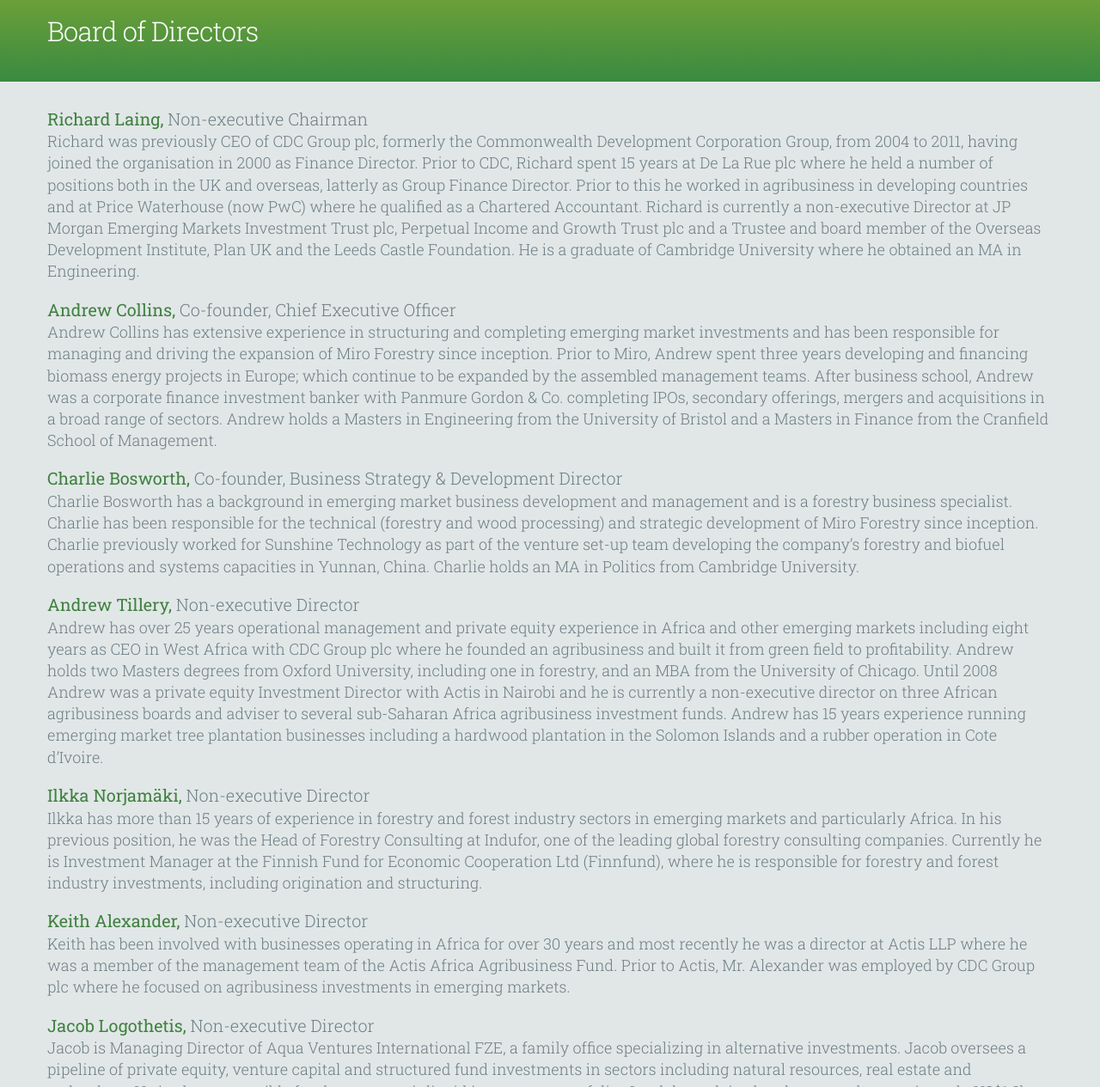
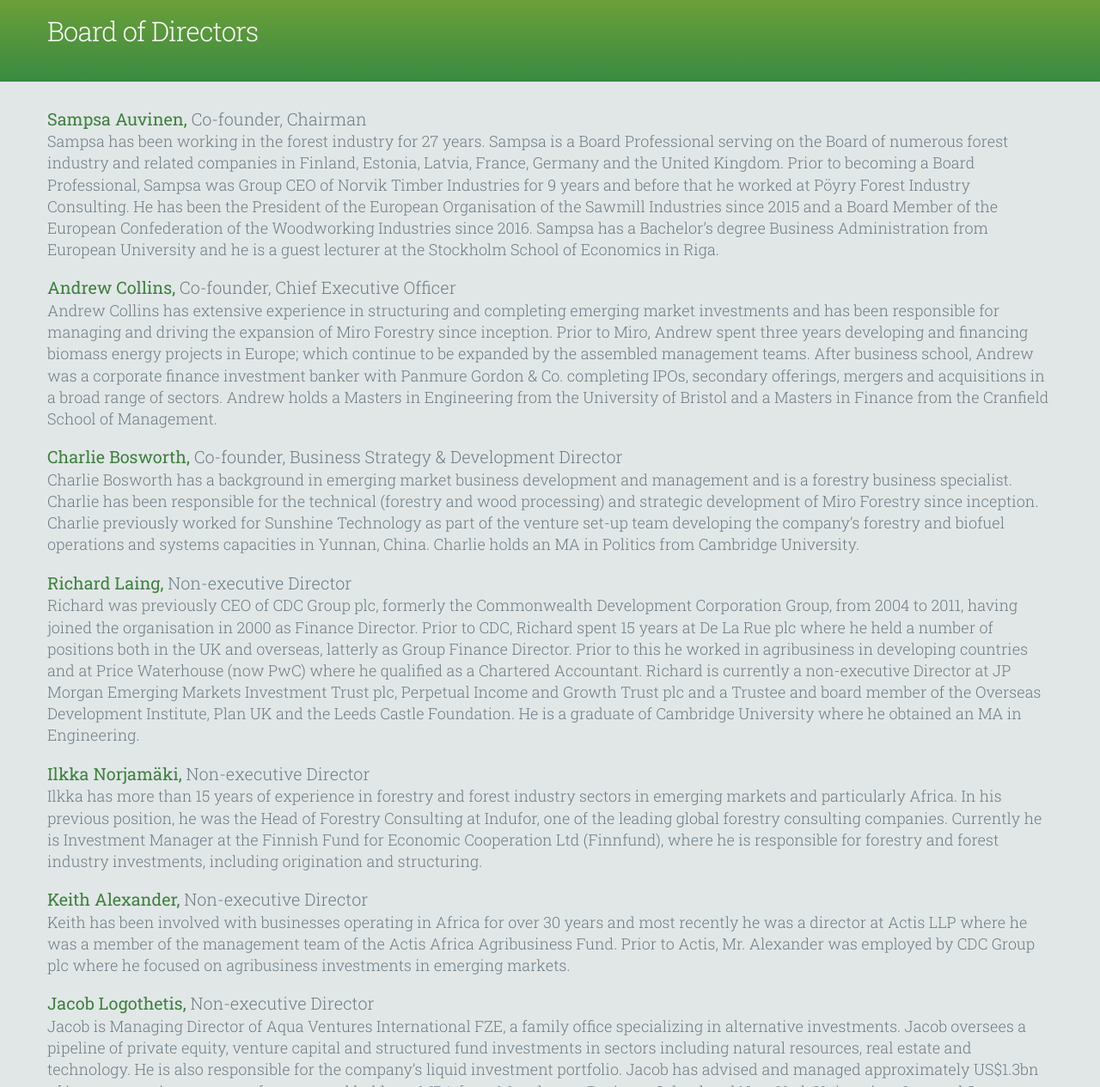
Before and after one commit to asmt3/www.miroforestry.com, a Jekyll site: the page built from company/board-of-directors.html, in a window 1280 px wide and 1400 px high, scrolled down 340 px, cut to the strip 135-1400 px from the top of the window. Shown: the whole strip at 86% size. Built offline with Jekyll 4.4.1, drawn with Linux system fonts in a browser that asks for light colours; nearby versions of some CDN libraries; comment, search, counter and statistics services are not loaded; some of the changed text lies outside the part shown.

Commit message:
change of board

```diff
--- a/company/board-of-directors.html
+++ b/company/board-of-directors.html
@@ -6,41 +6,67 @@
 
 <dl class="board-of-directors">
 
-  <dt><span class="name">Richard Laing,</span> Non-executive Chairman</dt>
-  <dd>Richard was previously CEO of CDC Group plc, formerly the Commonwealth Development Corporation Group, from 2004 to 2011, having joined the organisation in 2000 as Finance Director. Prior to CDC, Richard spent 15 years at De La Rue plc where he held a number of positions both
-in the UK and overseas, latterly as Group Finance Director. Prior to this he worked in agribusiness
-in developing countries and at Price Waterhouse (now PwC) where he qualified as a Chartered Accountant. Richard is currently a non-executive Director at JP Morgan Emerging Markets Investment Trust plc, Perpetual Income and Growth Trust plc and a Trustee and board member of the Overseas Development Institute, Plan UK and the Leeds Castle Foundation. He is a graduate of Cambridge University where he obtained an MA in Engineering.</dd>
+
+  <dt><span class="name">Sampsa Auvinen,</span> Co-founder, Chairman</dt>
+  <dd>Sampsa has been working in the forest industry for 27 years. Sampsa is a Board Professional serving on the Board
+    of numerous forest industry and related companies in Finland, Estonia, Latvia, France, Germany and the United
+    Kingdom. Prior to becoming a Board Professional, Sampsa was Group CEO of Norvik Timber Industries for 9 years and
+    before that he worked at Pöyry Forest Industry Consulting. He has been the President of the European Organisation of
+    the Sawmill Industries since 2015 and a Board Member of the European Confederation of the Woodworking Industries
+    since 2016. Sampsa has a Bachelor’s degree Business Administration from European University and he is a guest
+    lecturer at the Stockholm School of Economics in Riga.</dd>
+
+
 
 
   <dt><span class="name">Andrew Collins,</span> Co-founder, Chief Executive Officer</dt>
-  <dd>Andrew Collins has extensive experience in structuring and completing emerging market investments and has been responsible for managing and driving the expansion of Miro Forestry since inception. Prior to Miro, Andrew spent three years developing and financing biomass energy projects in Europe; which continue to be expanded by the assembled management teams. After business school, Andrew was a corporate finance investment banker with Panmure Gordon & Co. completing IPOs, secondary offerings, mergers and acquisitions in a broad range of sectors. Andrew holds a Masters in Engineering from the University of Bristol and a Masters in Finance from the Cranfield School of Management.</dd>
+  <dd>Andrew Collins has extensive experience in structuring and completing emerging market investments and has been
+    responsible for managing and driving the expansion of Miro Forestry since inception. Prior to Miro, Andrew spent
+    three years developing and financing biomass energy projects in Europe; which continue to be expanded by the
+    assembled management teams. After business school, Andrew was a corporate finance investment banker with Panmure
+    Gordon & Co. completing IPOs, secondary offerings, mergers and acquisitions in a broad range of sectors. Andrew
+    holds a Masters in Engineering from the University of Bristol and a Masters in Finance from the Cranfield School of
+    Management.</dd>
 
 
   <dt><span class="name">Charlie Bosworth,</span> Co-founder, Business Strategy &amp; Development Director</dt>
   <dd>Charlie Bosworth has a background in emerging market business development and management
-and is a forestry business specialist. Charlie has been responsible for the technical (forestry and wood processing) and strategic development of Miro Forestry since inception. Charlie previously worked for Sunshine Technology as part of the venture set-up team developing the company’s forestry and biofuel operations and systems capacities in Yunnan, China. Charlie holds an MA in Politics from Cambridge University.</dd>
+    and is a forestry business specialist. Charlie has been responsible for the technical (forestry and wood processing)
+    and strategic development of Miro Forestry since inception. Charlie previously worked for Sunshine Technology as
+    part of the venture set-up team developing the company’s forestry and biofuel operations and systems capacities in
+    Yunnan, China. Charlie holds an MA in Politics from Cambridge University.</dd>
 
 
-  <dt><span class="name">Andrew Tillery,</span>  Non-executive Director</dt>
-  <dd>Andrew has over 25 years operational management and private equity experience in Africa and
-other emerging markets including eight years as CEO in West Africa with CDC Group plc where
-he founded an agribusiness and built it from green field to profitability. Andrew holds two Masters degrees from Oxford University, including one in forestry, and an MBA from the University of Chicago. Until 2008 Andrew was a private equity Investment Director with Actis in Nairobi and he is currently a non-executive director on three African agribusiness boards and adviser to several sub-Saharan Africa agribusiness investment funds. Andrew has 15 years experience running emerging market tree plantation businesses including a hardwood plantation in the Solomon Islands and a rubber operation in Cote d’Ivoire.</dd>
-
+  <dt><span class="name">Richard Laing,</span> Non-executive Director</dt>
+  <dd>Richard was previously CEO of CDC Group plc, formerly the Commonwealth Development Corporation Group, from 2004 to
+    2011, having joined the organisation in 2000 as Finance Director. Prior to CDC, Richard spent 15 years at De La Rue
+    plc where he held a number of positions both
+    in the UK and overseas, latterly as Group Finance Director. Prior to this he worked in agribusiness
+    in developing countries and at Price Waterhouse (now PwC) where he qualified as a Chartered Accountant. Richard is
+    currently a non-executive Director at JP Morgan Emerging Markets Investment Trust plc, Perpetual Income and Growth
+    Trust plc and a Trustee and board member of the Overseas Development Institute, Plan UK and the Leeds Castle
+    Foundation. He is a graduate of Cambridge University where he obtained an MA in Engineering.</dd>
 
   <dt><span class="name">Ilkka Norjam&auml;ki,</span> Non-executive Director</dt>
-  <dd>Ilkka has more than 15 years of experience in forestry and forest industry sectors in emerging markets and particularly Africa. In his previous position, he was the Head of Forestry Consulting at Indufor, one of the leading global forestry consulting companies. Currently he is Investment Manager at the Finnish Fund for Economic Cooperation Ltd (Finnfund), where he is responsible for forestry and forest industry investments, including origination and structuring.</dd>
+  <dd>Ilkka has more than 15 years of experience in forestry and forest industry sectors in emerging markets and
+    particularly Africa. In his previous position, he was the Head of Forestry Consulting at Indufor, one of the leading
+    global forestry consulting companies. Currently he is Investment Manager at the Finnish Fund for Economic
+    Cooperation Ltd (Finnfund), where he is responsible for forestry and forest industry investments, including
+    origination and structuring.</dd>
 
 
   <dt><span class="name">Keith Alexander,</span> Non-executive Director</dt>
-  <dd>Keith has been involved with businesses operating in Africa for over 30 years and most recently he was a director at Actis LLP where he was a member of the management team of the Actis Africa Agribusiness Fund. Prior to Actis, Mr. Alexander was employed by CDC Group plc where he focused on agribusiness investments in emerging markets.</dd>
+  <dd>Keith has been involved with businesses operating in Africa for over 30 years and most recently he was a director
+    at Actis LLP where he was a member of the management team of the Actis Africa Agribusiness Fund. Prior to Actis, Mr.
+    Alexander was employed by CDC Group plc where he focused on agribusiness investments in emerging markets.</dd>
 
 
   <dt><span class="name">Jacob Logothetis,</span> Non-executive Director</dt>
   <dd>Jacob is Managing Director of Aqua Ventures International FZE, a family office specializing in
-alternative investments. Jacob oversees a pipeline of private equity, venture capital and structured fund investments in sectors including natural resources, real estate and technology. He is also responsible for the company’s liquid investment portfolio. Jacob has advised and managed approximately US$1.3bn of investments into a range of sectors and holds an MBA from Manchester Business School and New York University - Leonard Stern School of Business.</dd>
-
-
-<dt><span class="name">Hanna Skelly,</span> Non-executive Director</dt>
-<dd>Hanna is Managing Director of Arbaro Advisors, a emerging markets forestry and timber products focused fund. Previously Hanna was a Director at Finnish Fund for Economic Cooperation Ltd. She has over 15 years of experience in emerging markets and the forestry and forest industry sectors having also worked for P&ouml;yry as a forestry and timber industry consultant.</dd>
+    alternative investments. Jacob oversees a pipeline of private equity, venture capital and structured fund
+    investments in sectors including natural resources, real estate and technology. He is also responsible for the
+    company’s liquid investment portfolio. Jacob has advised and managed approximately US$1.3bn of investments into a
+    range of sectors and holds an MBA from Manchester Business School and New York University - Leonard Stern School of
+    Business.</dd>
 
 </dl>
```
